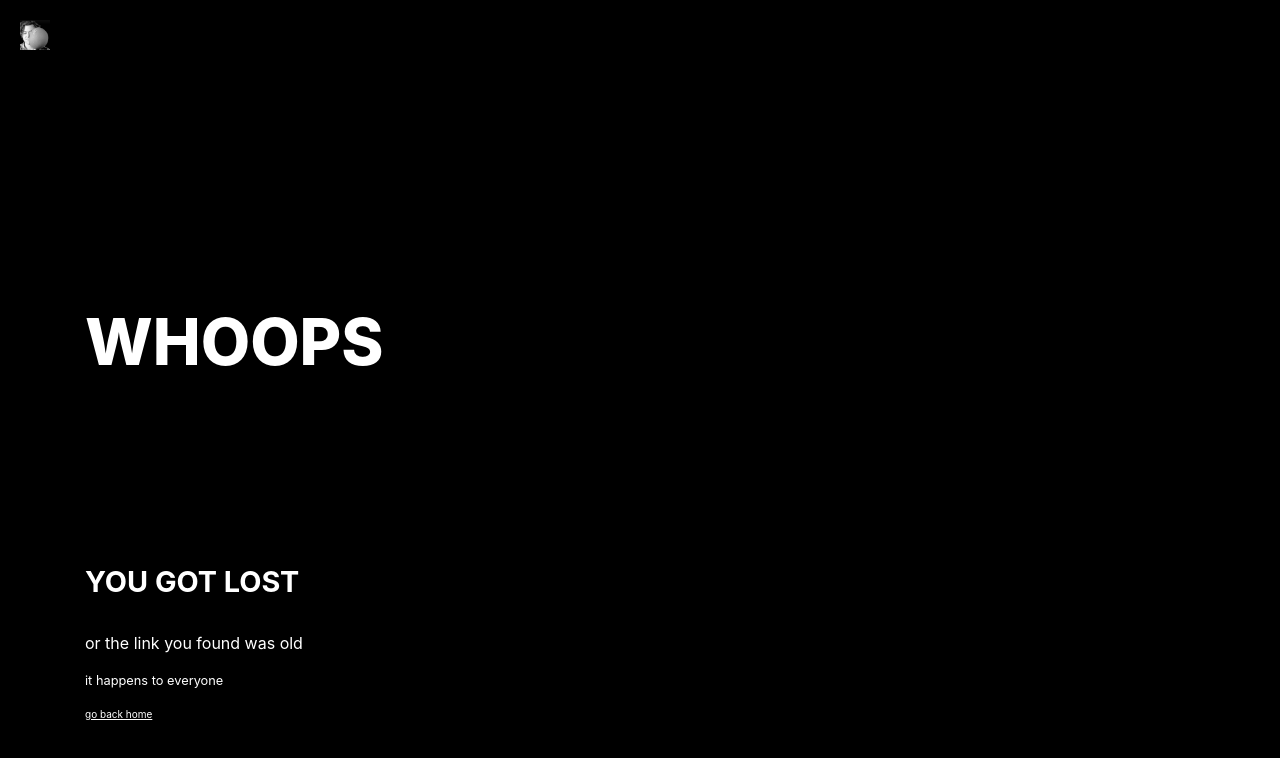
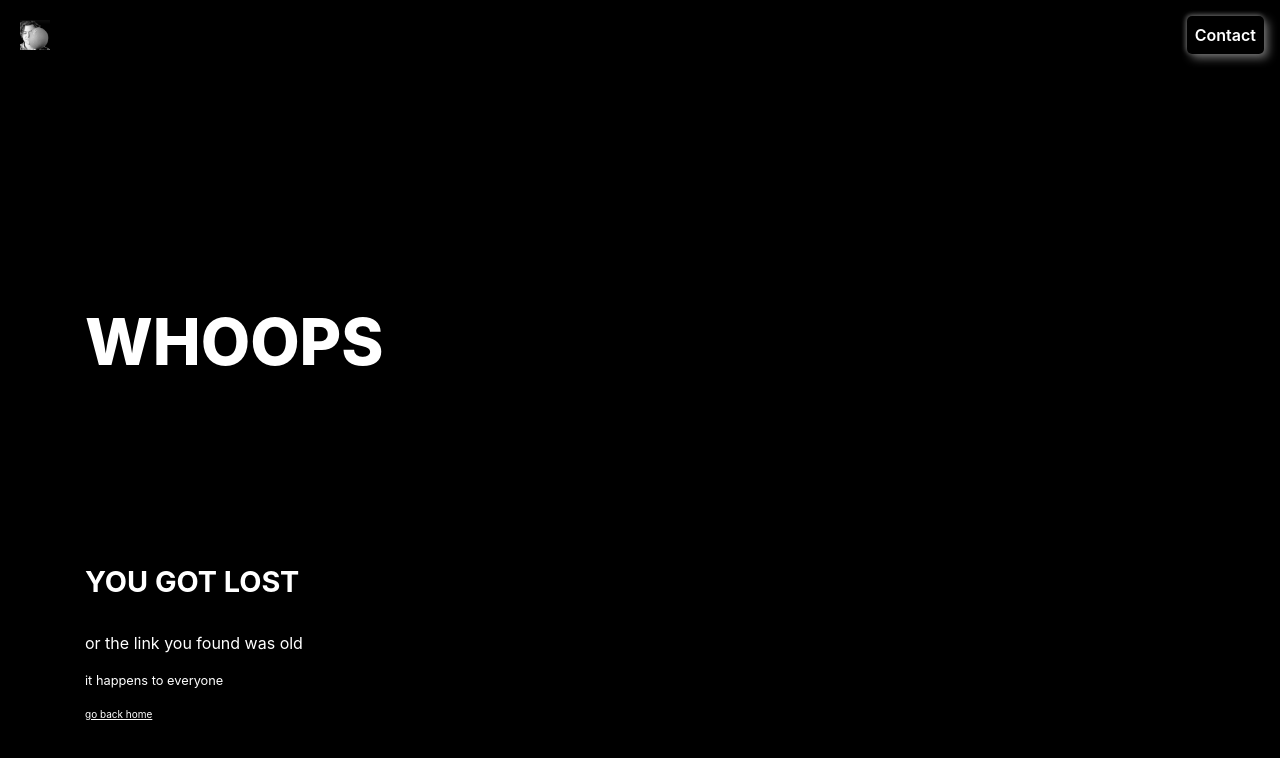
Before and after one commit to DeeterCesler/personal-site, a React (Create React App) app: page /notfound in a window 1280 px wide. Shown: the top 758 px of the page. Built offline with nearby package versions, Linux system fonts and the light colour scheme.

Commit message:
add contact modal (and tailwind)

```diff
--- a/package.json
+++ b/package.json
@@ -3,7 +3,6 @@
   "version": "0.1.0",
   "private": true,
   "dependencies": {
-    "autoprefixer": "10.4.5",
     "bootstrap": "^4.3.1",
     "circle-scroll": "^0.0.4",
     "jquery": "^3.6.0",
@@ -34,5 +33,10 @@
   ],
   "resolutions": {
     "autoprefixer": "10.4.5"
+  },
+  "devDependencies": {
+    "autoprefixer": "^10.4.12",
+    "postcss": "^8.4.16",
+    "tailwindcss": "^3.1.8"
   }
 }
--- /dev/null
+++ b/postcss.config.js
@@ -0,0 +1,6 @@
+module.exports = {
+  plugins: {
+    tailwindcss: {},
+    autoprefixer: {},
+  },
+}
--- a/src/App.css
+++ b/src/App.css
@@ -12,6 +12,7 @@ body {
   z-index: 2;
   height: 70px;
   position: fixed;
+  display: flex;
   /* background-image: linear-gradient(rgba(255,255,255,1),rgba(255,255,255,0)); */
 }
 
@@ -19,6 +20,10 @@ body {
   height: 10px;
   width: 100%;
   background-color: black; /* For browsers that do not support gradients */
+}
+
+.logo {
+  align-items: flex-start;
 }
 
 .logo img {
@@ -517,3 +522,20 @@ body {
   color: #000000;
   word-wrap: normal;
 }
+
+.neumorphism-button {
+  color: white;
+  margin: 1rem;
+  padding: .3rem .5rem;
+  min-height: 20px;
+  background-color: black; /* For browsers that do not support gradients */
+  border-radius: 5px;
+  border: none;
+  box-shadow: 4px 4px 10px #6e6e6e, -1px -1px 5px #6e6e6e;
+  align-items: flex-end;
+  font-weight: 600;
+}
+
+.neumorphism-button:hover {
+  box-shadow: 3px 3px 10px #6e6e6e, -1px -1px 7px #6e6e6e;
+}
--- a/src/index.css
+++ b/src/index.css
@@ -1,3 +1,7 @@
+@tailwind base;
+@tailwind components;
+@tailwind utilities;
+
 body {
   margin: 0;
   padding: 0;
--- a/src/layout/Nav/index.jsx
+++ b/src/layout/Nav/index.jsx
@@ -1,7 +1,47 @@
-import React from "react";
+import React, { useState } from "react";
 import home from './img/home.jpg'
+import './style.css'
 
 const Nav = () => {
+    const [show, setShow] = useState(false)
+
+    const toggleModal = (e) => {
+        if(e.target === e.currentTarget) {
+            console.log('flip it')
+            console.log(show)
+            setShow(!show)
+        }
+    }
+
+    const Contact = () => {
+        return(
+            <div onClick={(e)=>toggleModal(e)} className="contact modal-shadow">
+                <div className="modal-outline">
+                    <button onClick={toggleModal}/>
+                    <h2 className="contact-header">contact</h2>
+                    <br/>
+                    <div className="insta">
+                        email: <br/>
+                        <strong><a className="" href="mailto:deeter.cesler@gmail.com">deeter.cesler@gmail.com</a></strong>
+                    </div>
+                    <div className="insta">
+                        insta: <br/>
+                        <strong><a href="https://www.instagram.com/deetercesler/" target="_blank" rel="noopener noreferrer">
+                            @deetercesler
+                        </a></strong>
+                    </div>
+                    <div className="insta">
+                        twitter: <br/>
+                        <strong><a href="https://www.twitter.com/deetercesler/" target="_blank" rel="noopener noreferrer">
+                            @deetercesler
+                        </a></strong>
+                    </div>
+                </div>
+            </div>
+        )
+    }
+
+
     return(
         <div className="top-nav">
             <div className="logo">
@@ -10,6 +50,9 @@ const Nav = () => {
                 </a>
             </div>
             <div className="glow" />
+            {show ? <Contact />
+            : <button data-bs-target="#exampleModal" data-bs-toggle="modal" onClick={toggleModal} className="neumorphism-button">Contact</button>
+            }
         </div>
     )
 }
--- /dev/null
+++ b/src/layout/Nav/style.css
@@ -0,0 +1,47 @@
+.contact {
+    position: absolute;
+    z-index: 500;
+    display: flex;
+}
+
+.modal-shadow {
+    background-color: rgba(1,1,1,0.5);
+    height: 100vh;
+    width: 100vw;
+}
+
+.modal-outline {
+    border: 2px white solid;
+    border-radius: 3px;
+    background-color: white;
+    color: black;
+    width: 70%;
+    padding: 2rem;
+    margin: auto;
+    justify-content: space-around;
+    position: relative;
+}
+
+.modal-outline h2 {
+    align-items: flex-start;
+}
+.modal-outline button {
+    align-items: flex-end;
+}
+
+.modal-outline button {
+    position: absolute;
+    right: 10px;
+    top: 10px;
+}
+.modal-outline button:after {
+    content: '✕';
+}
+
+@media screen and (min-width: 700px) {
+    .modal-outline {
+        width: 50%;
+        text-align: left;
+        justify-content: start;
+    }
+}
--- /dev/null
+++ b/tailwind.config.js
@@ -0,0 +1,10 @@
+/** @type {import('tailwindcss').Config} */
+module.exports = {
+  content: [
+    "./src/**/*.{js,jsx,ts,tsx}",
+  ],
+  theme: {
+    extend: {},
+  },
+  plugins: [],
+}
```
Also changed, not shown: src/components/ContactModal.jsx (added), 1 other file (tests, documents, lock files or other folders).
